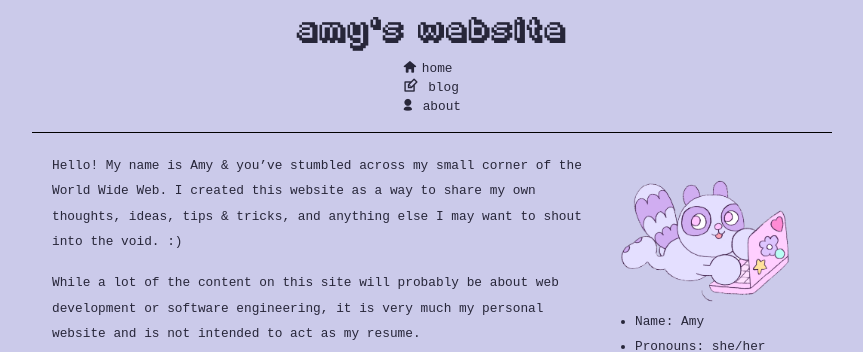
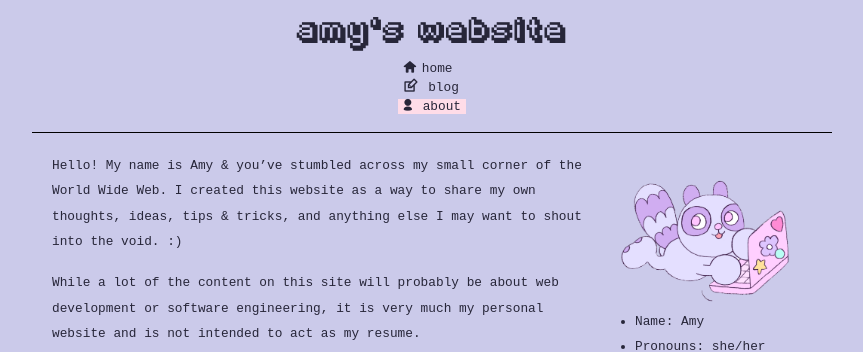
Before and after one commit to fu4303/portfolio-amychurchwell, a Jekyll site: the page built from about.md, in a window 1280 px wide. Shown: the top 352 px of the page, without its empty margins (208-1071 px from the left). Built offline with Jekyll 4.4.1, drawn with Linux system fonts in a browser that asks for light colours.

Commit message:
url quickfix

```diff
--- a/_includes/navigation.html
+++ b/_includes/navigation.html
@@ -4,10 +4,10 @@
             <a id="home" {% if page.url == "/" %}class="active"{% endif %} href="{{ "/" | relative_url }}">Home</a>
         </li>
         <li>
-            <a id="blog" {% if page.url == "/blog/" %}class="active"{% endif %} href="{{ "/blog/" | relative_url }}">Blog</a>
+            <a id="blog" {% if page.url == "/blog" %}class="active"{% endif %} href="{{ "/blog" | relative_url }}">Blog</a>
         </li>
         <li>
-            <a id="about" {% if page.url == "/about/" %}class="active"{% endif %}href="{{ "/about/" | relative_url }}">About</a>
+            <a id="about" {% if page.url == "/about" %}class="active"{% endif %}href="{{ "/about" | relative_url }}">About</a>
         </li>
     </ul>
 </nav>
```
